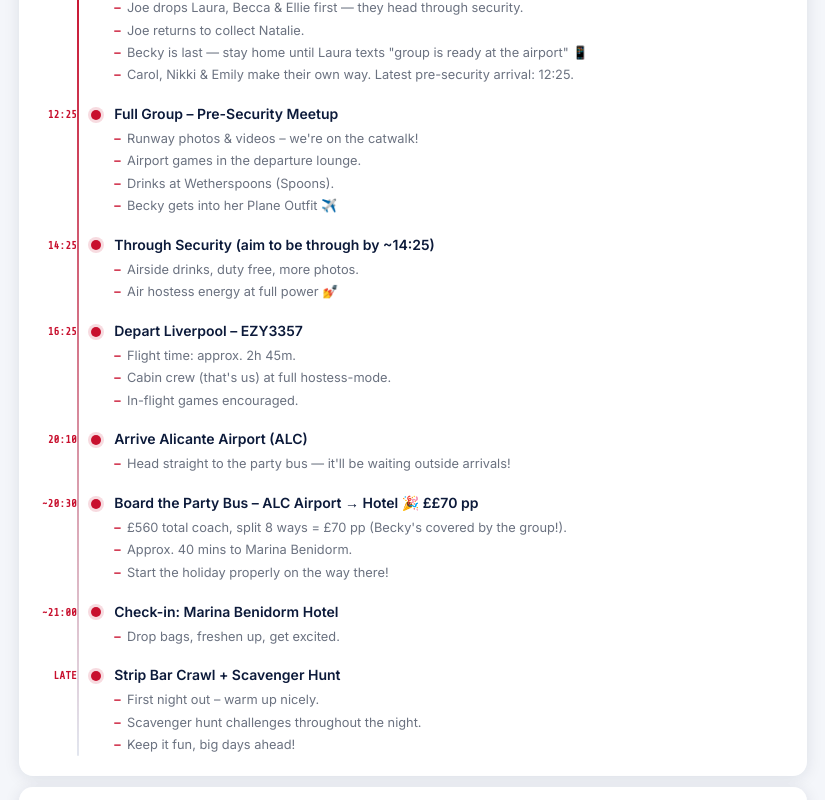
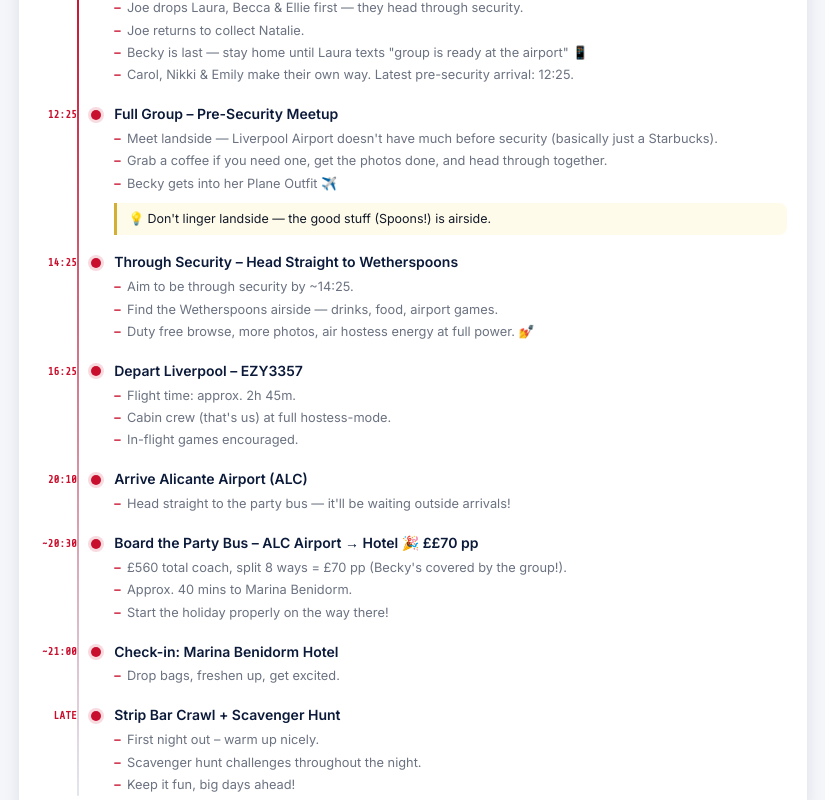
Before and after one commit to Smitttxx/beckys-hen, a React (Vite) app: page / in a window 1280 px wide. Shown: the part 2760-3560 px from the top of the page, without its empty margins (227-1052 px from the left). Built offline with nearby package versions, Linux system fonts and the light colour scheme; the HTML template or start-up script is replaced by a standard one; a web font is replaced by a local one.

Commit message:
Fix airport plan: landside is just Starbucks, Spoons is airside
Made-with: Cursor

```diff
--- a/src/components/ItinerarySection.tsx
+++ b/src/components/ItinerarySection.tsx
@@ -24,18 +24,19 @@ const DAYS: DayAccordionProps[] = [
         time: "12:25",
         event: "Full Group \u2013 Pre-Security Meetup",
         notes: [
-          "Runway photos & videos \u2013 we're on the catwalk!",
-          "Airport games in the departure lounge.",
-          "Drinks at Wetherspoons (Spoons).",
+          "Meet landside \u2014 Liverpool Airport doesn't have much before security (basically just a Starbucks).",
+          "Grab a coffee if you need one, get the photos done, and head through together.",
           "Becky gets into her Plane Outfit \u2708\ufe0f",
         ],
+        tip: "Don't linger landside \u2014 the good stuff (Spoons!) is airside.",
       },
       {
         time: "14:25",
-        event: "Through Security (aim to be through by ~14:25)",
+        event: "Through Security \u2013 Head Straight to Wetherspoons",
         notes: [
-          "Airside drinks, duty free, more photos.",
-          "Air hostess energy at full power \ud83d\udc85",
+          "Aim to be through security by ~14:25.",
+          "Find the Wetherspoons airside \u2014 drinks, food, airport games.",
+          "Duty free browse, more photos, air hostess energy at full power. \ud83d\udc85",
         ],
       },
       {
```
